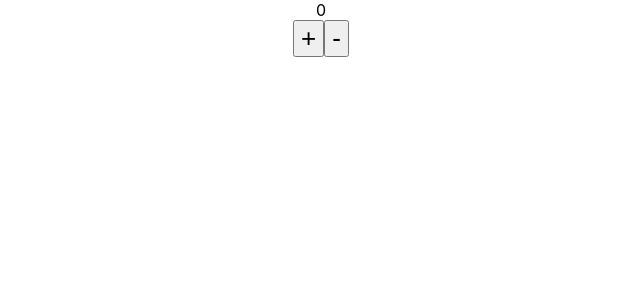
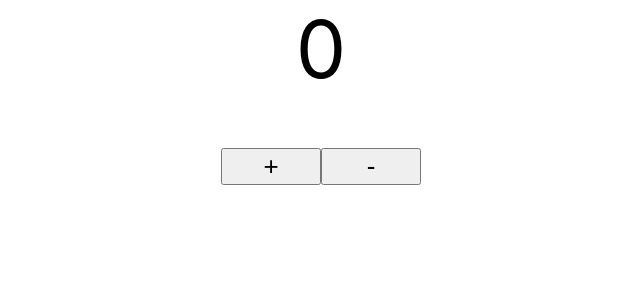
Before and after one commit to Rohitb1107/Learn-React-by-projects, a React (Vite) app in the folder redux-tutorial-1/: page / in a window 1280 px wide. Shown: the top 300 px of the page, without its empty margins (319-959 px from the left). Built offline with nearby package versions, Linux system fonts and the light colour scheme.

Commit message:
btn css update

```diff
--- a/redux-tutorial-1/src/App.css
+++ b/redux-tutorial-1/src/App.css
@@ -1,5 +1,6 @@
 .App {
   text-align: center;
+  font-size: 5rem;
 }
 
 .App-logo {
@@ -39,4 +40,5 @@
 
 button {
   font-size: calc(10px + 2vmin);
+  width: 100px;
 }
```
